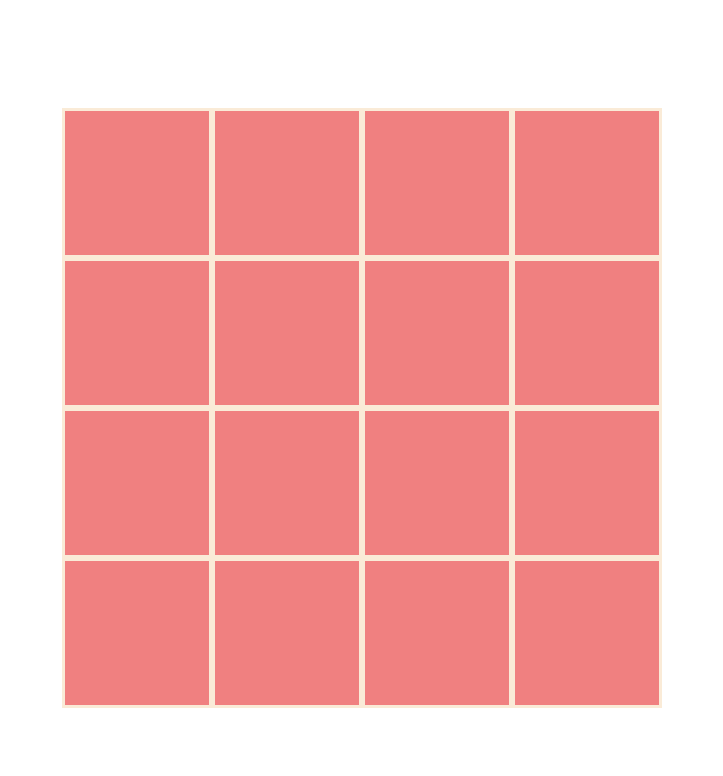
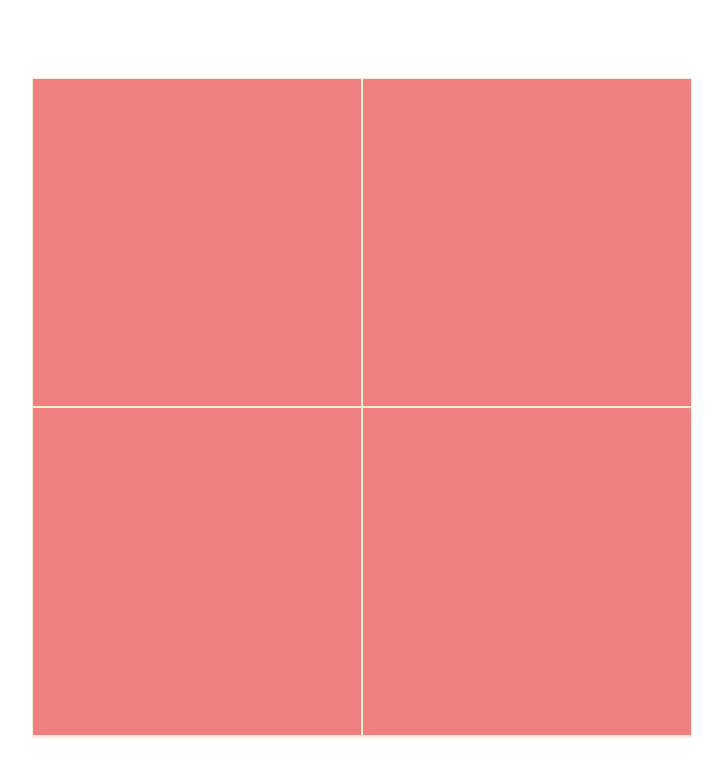
Before and after one commit to marathonic/etch-a-grid, a plain HTML site: page index.html in a window 1280 px wide. Shown: the whole page, without its empty margins (278-1001 px from the left). Drawn offline with Linux system fonts and the light colour scheme.

Commit message:
Minimum Viable Product! Yes!

```diff
--- a/script.js
+++ b/script.js
@@ -1,20 +1,44 @@
 let container = document.getElementById('container');
+let numbey;
+
+function squarey(num) {
+
+  numbey = num;
+  container.style.gridTemplateColumns = 'repeat(' + numbey + ', 1fr)';
+  container.style.gridTemplateRows = 'repeat(' + numbey + ', 1fr)';
+
+  for (i = 0; i < num; i++) {
+    let square = document.createElement('div');
+    square.setAttribute('class', 'grid');
 
 
-function squarey() {
-    for (i = 0; i < 16; i++) {
-    let square = document.createElement('div');
-    square.setAttribute('class', 'grid');
     container.appendChild(square);
     square.addEventListener('mouseover', function() {
       square.classList.toggle('hovering');
     });
 
+    for (j = 0; j < num; j++) {
+      let square = document.createElement('div');
+      square.setAttribute('class', 'grid');
+
+
+      container.appendChild(square);
+      square.addEventListener('mouseover', function() {
+        square.classList.toggle('hovering');
+      });
+
+    }
+
   }
 
 }
 
-squarey();
+
+
+squarey(2);
+
+
+
 /*
 let grid = document.getElementsByClassName('grid');
 grid.onmouseover()
--- a/style.css
+++ b/style.css
@@ -8,28 +8,23 @@ body {
 #container {
 
     display: grid;
+    /*
     grid-template-rows: repeat(4, 1fr);
-    grid-template-columns: repeat(4, 1fr);
-    min-width: 1fr 1fr;
-    min-height: 0fr;
-    width: 600px;
-    height: 600px;
-    grid-auto-rows: 1fr;
-    grid-auto-columns: 1fr;
+    grid-template-columns: 1fr 1fr 1fr 1fr;
+    */
+    width: 660px;
+    height: 660px;
 }
 
 .grid {
     background-color: lightcoral;
-    border: solid antiquewhite 0.2em;
-    width: 1f 1fr;
-    height: 1fr 1fr;
+    border: solid antiquewhite 0.1em;
 }
 
 .hovering {
     background-color: lightskyblue;
-    border: solid antiquewhite 0.2em;
-    width: 1fr auto;
-    height: 0fr;
+    border: solid antiquewhite 0.1em;
+
 }
 
 .hoverTwo {
```
